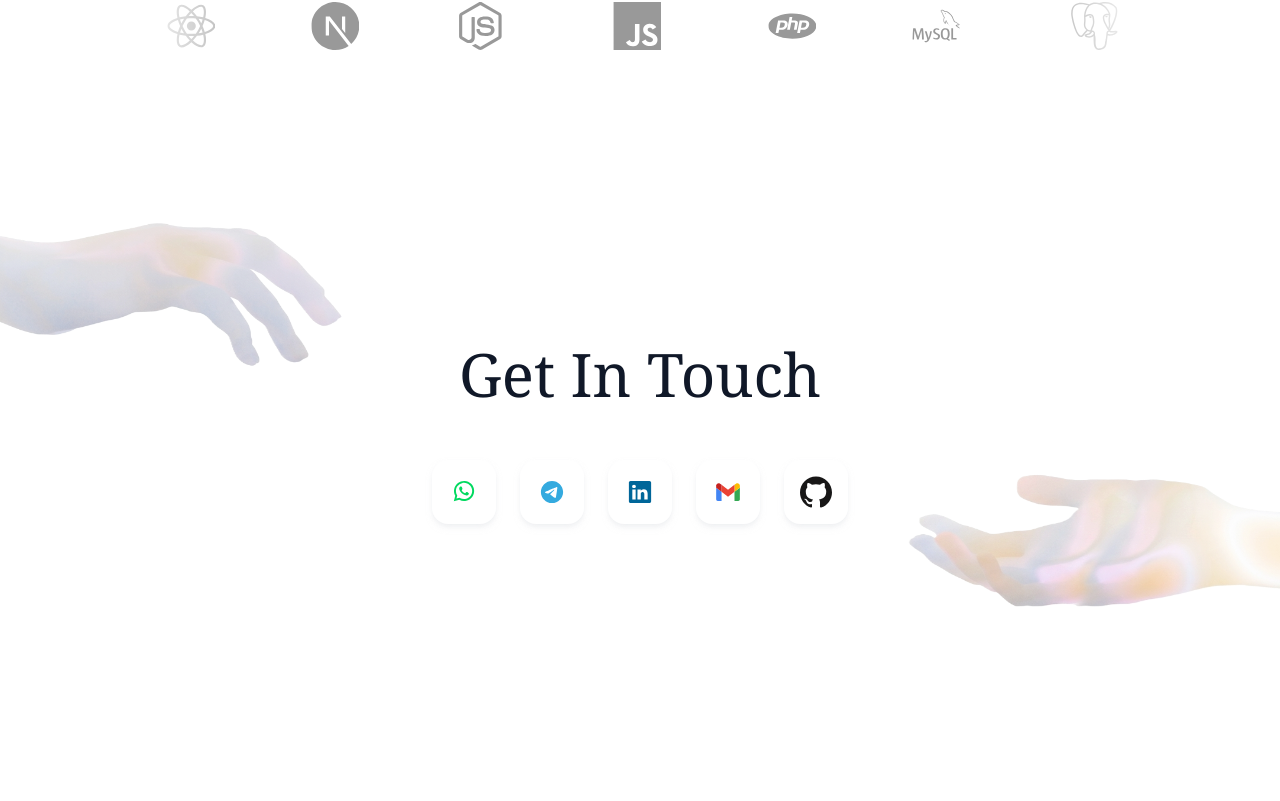
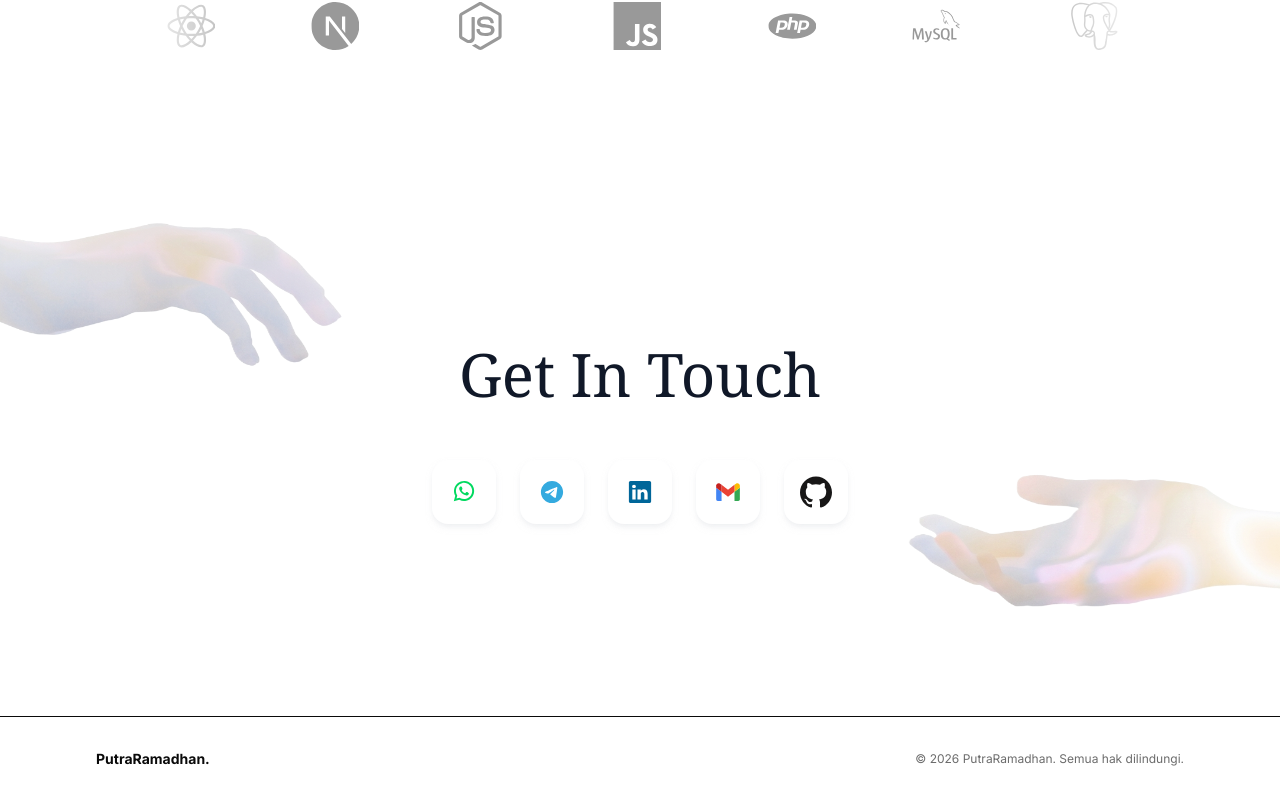
Before and after one commit to NoviyantoPutraR/porto-putra, a React (Vite) app: page / in a window 1280 px wide. Shown: the part 2467-3268 px from the top of the page. Before the commit the page ends 3183 px from the top, so only its background shows below. Built offline with nearby package versions, Linux system fonts and the light colour scheme; a web font is replaced by a local one.

Commit message:
update footer

```diff
--- a/src/App.tsx
+++ b/src/App.tsx
@@ -4,6 +4,7 @@ import { ProjectCarousel, type ProjectDetail } from '@/components/features/proje
 import { AboutMe } from '@/components/AboutMe'
 import { TechStackMarquee } from '@/components/features/tech-stack/TechStackMarquee'
 import { GetInTouch } from '@/components/features/contact/GetInTouch'
+import { Footer } from '@/components/features/footer/Footer'
 
 const DAFTAR_PROYEK: ProjectDetail[] = [
   {
@@ -80,6 +81,7 @@ function App() {
       <ProjectCarousel projectList={DAFTAR_PROYEK} />
       <TechStackMarquee />
       <GetInTouch />
+      <Footer />
     </main>
   )
 }
--- /dev/null
+++ b/src/components/features/footer/Footer.tsx
@@ -0,0 +1,62 @@
+import { motion, type Variants } from 'framer-motion'
+
+
+/**
+ * Footer — Premium footer with Entrance Reveal animation.
+ * Follows the "Spread Balanced" layout (Opsi 1).
+ */
+export const Footer = () => {
+  const containerVariants: Variants = {
+    hidden: { opacity: 0 },
+    visible: {
+      opacity: 1,
+      transition: {
+        staggerChildren: 0.1,
+        delayChildren: 0.2,
+      },
+    },
+  }
+
+  const itemVariants: Variants = {
+    hidden: { opacity: 0, y: 20 },
+    visible: {
+      opacity: 1,
+      y: 0,
+      transition: {
+        duration: 0.6,
+        ease: [0.22, 1, 0.36, 1],
+      },
+    },
+  }
+
+  return (
+    <footer className="w-full bg-white border-t border-[var(--border)] py-8 px-6 md:px-12 lg:px-24">
+      <motion.div
+        className="mx-auto max-w-[1200px]"
+        initial="hidden"
+        whileInView="visible"
+        viewport={{ once: true, margin: '-50px' }}
+        variants={containerVariants}
+      >
+
+        {/* Divider & Copyright */}
+        <motion.div
+          variants={itemVariants}
+          className=""
+        >
+          <div className="flex flex-col md:flex-row justify-between items-center gap-4">
+            <a
+              href="#home"
+              className="text-sm font-bold text-[var(--text)] hover:opacity-70 transition-opacity no-underline"
+            >
+              PutraRamadhan.
+            </a>
+            <p className="text-xs text-[var(--text)] opacity-60">
+              &copy; {new Date().getFullYear()} PutraRamadhan. Semua hak dilindungi.
+            </p>
+          </div>
+        </motion.div>
+      </motion.div>
+    </footer>
+  )
+}
--- a/vite.config.ts
+++ b/vite.config.ts
@@ -11,7 +11,4 @@ export default defineConfig({
       "@": path.resolve(__dirname, "./src"),
     },
   },
-  optimizeDeps: {
-    include: ['embla-carousel-react'],
-  },
 })
```
Also changed, not shown: 2 other files (tests, documents, lock files or other folders).
